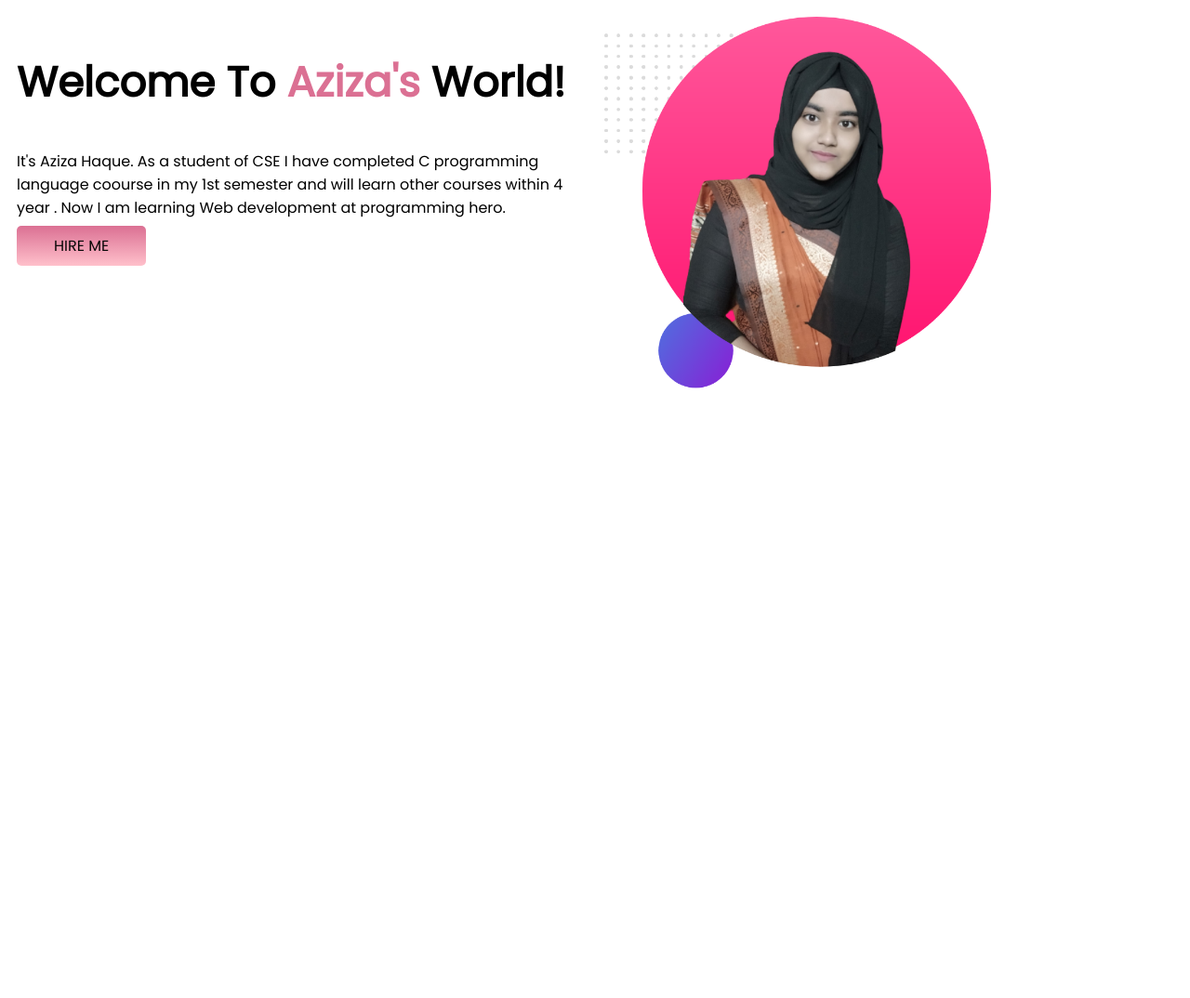
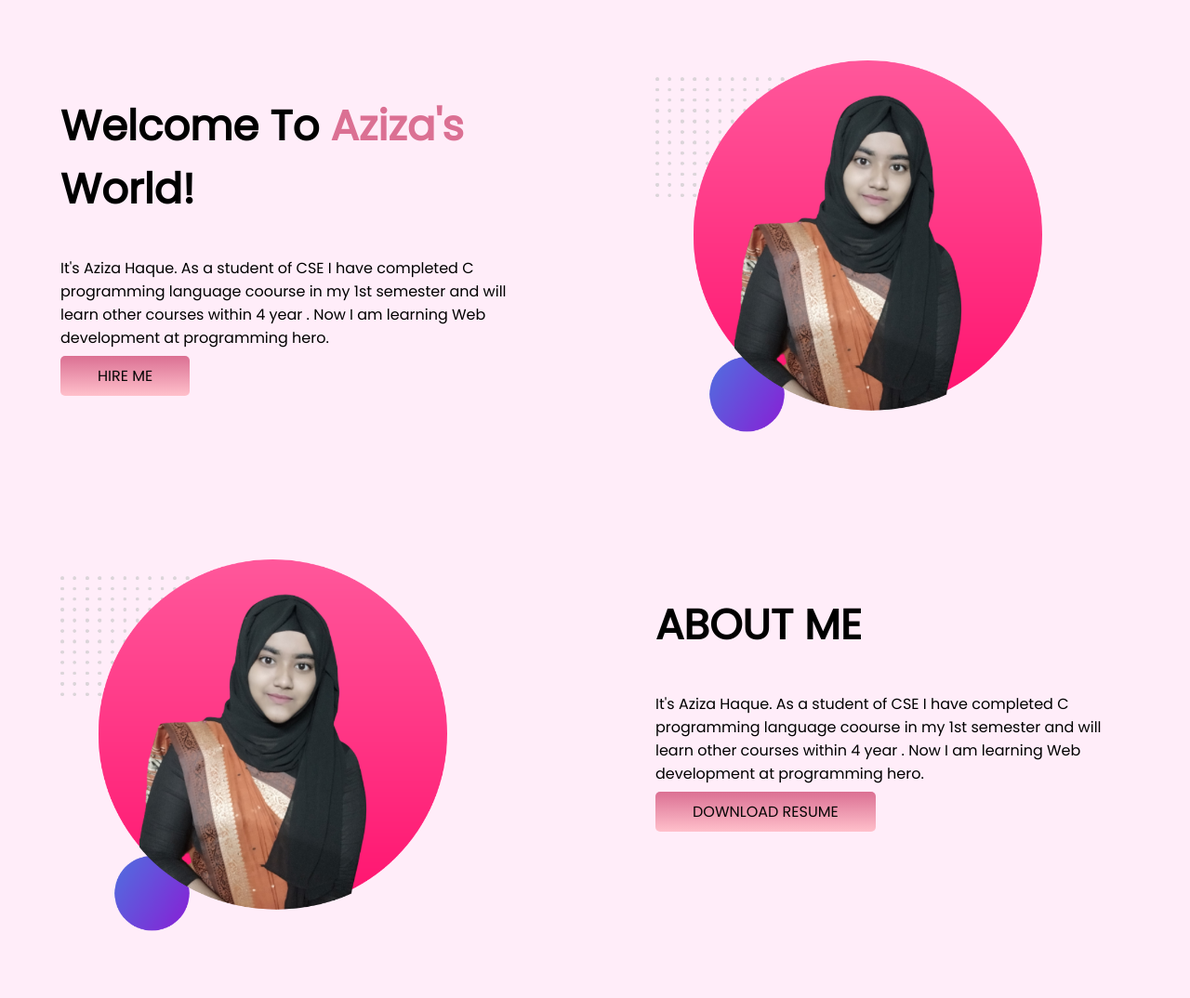
Before and after one commit to aziza-haque/aziza-website, a plain HTML site: page index.html in a window 1280 px wide. Shown: the whole page at 93% size. Before the commit the page ends 800 px from the top, so only its background shows below. Drawn offline with Linux system fonts and the light colour scheme; a web font is replaced by a local one.

Commit message:
second commit

```diff
--- a/index.html
+++ b/index.html
@@ -21,5 +21,15 @@
             <img src="images/my pic 1.png" alt="" height="400" wodth="800">
         </div>
     </section>
-</body>
+    <section class="side-by-side">
+
+             <div  class ="create-space">
+                 <img src="images/my pic 1.png" alt="" height="400" wodth="800">
+             </div>
+             <div class ="create-space">
+                <h1>ABOUT ME</h1>
+                <p> It's Aziza Haque. As a student of CSE I have completed C programming language coourse in my 1st semester and will learn other courses within 4 year . Now I am learning Web development at programming hero. </p>
+                <a class="link-button" target="_blank"  href="https://www.linkedin.com/in/aziza-haque-375b98243/"> DOWNLOAD RESUME </a>
+            </div>
+         </section>
 </html>
--- a/style.css
+++ b/style.css
@@ -1,5 +1,6 @@
 body{
     font-family: 'Poppins', sans-serif;
+    margin:0;
 }
 span{
     color:palevioletred;
@@ -9,10 +10,15 @@ h1{
 }
 .side-by-side{
     display: flex;
+    background-image: url(images/Frame\ 59.jpg);
+    background-repeat: no-repeat;
+    background-position: 0%;
 }
 .create-space{
     width:50%;
+    margin:55px;
     padding: 10px 10px;
+
 }
 .link-button{
     text-decoration: none;
```
Also changed, not shown: images/IMG-20220516-WA0158.jpg (added).
